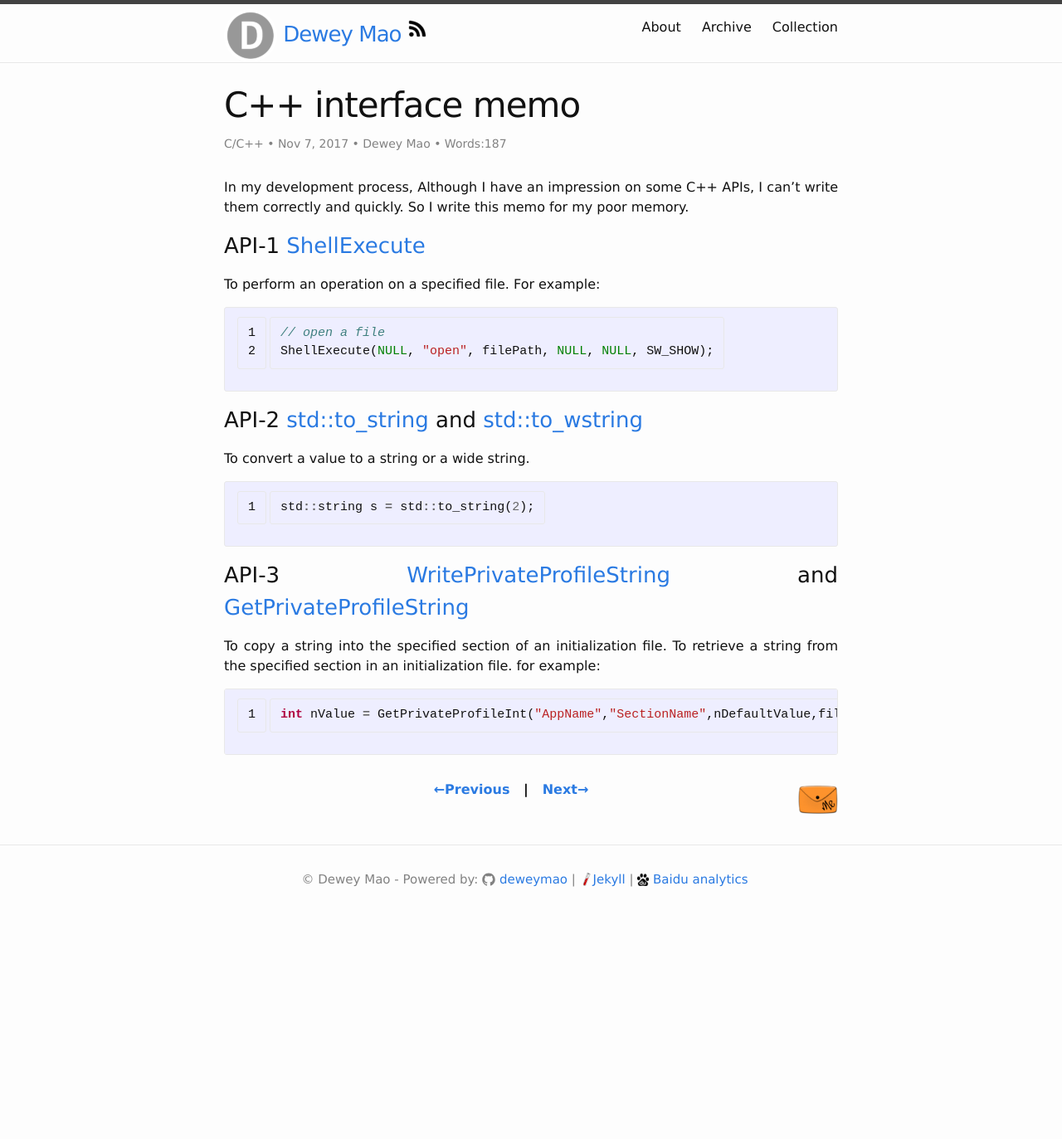
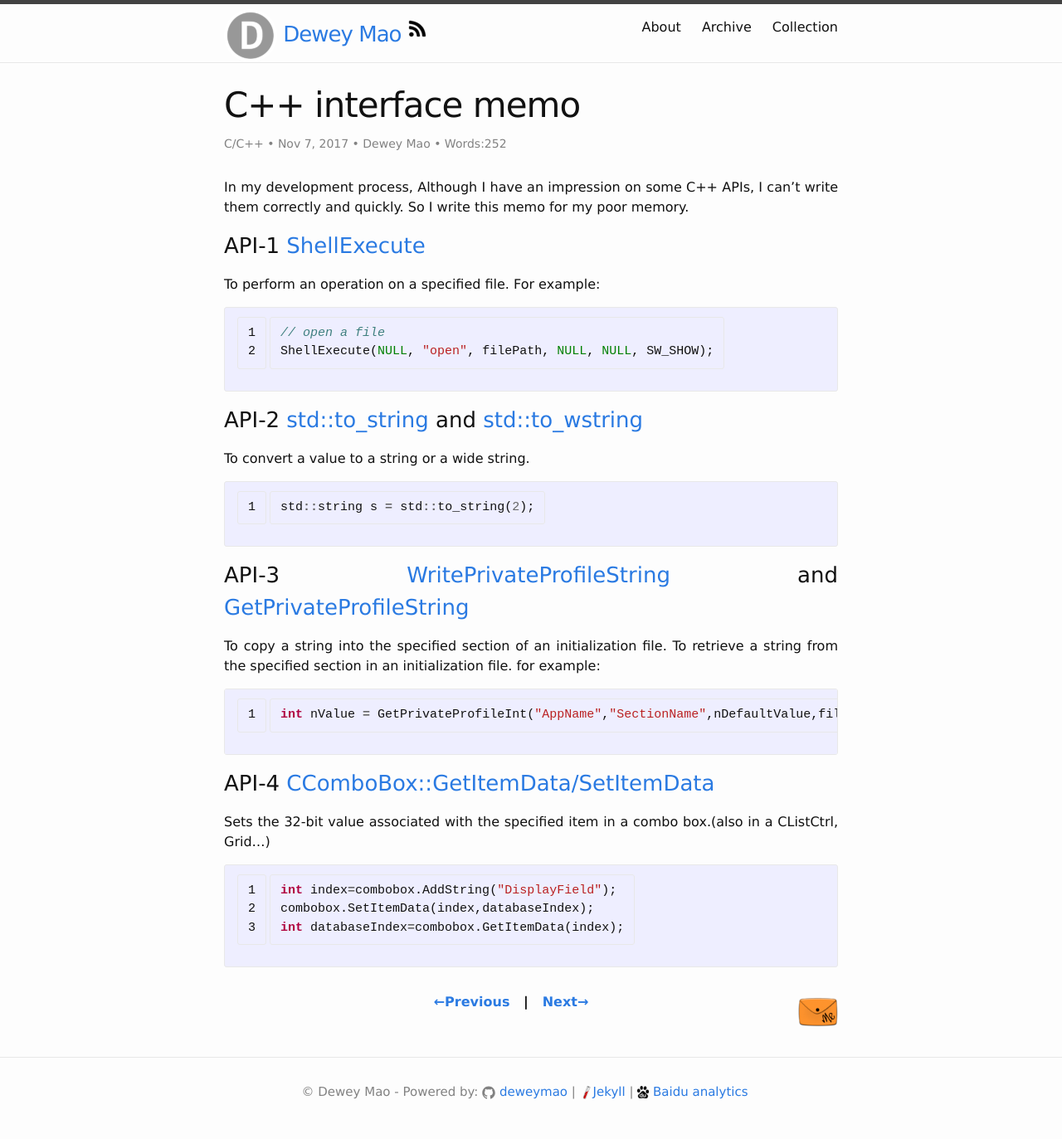
Before and after one commit to deweymao/deweymao.github.io, a Jekyll site: the page built from _posts/2017-11-06-c++_interface_memo.md, in a window 1280 px wide. Shown: the whole page at 83% size. Built offline with Jekyll 4.4.1, drawn with Linux system fonts in a browser that asks for light colours; comment, search, counter and statistics services are not loaded; before the commit the page ends 1116 px from its top, so only the background shows below that.

Commit message:
modify post

```diff
--- a/_posts/2017-11-06-c++_interface_memo.md
+++ b/_posts/2017-11-06-c++_interface_memo.md
@@ -27,3 +27,11 @@ for example:
 {% highlight c++ linenos %}
 int nValue = GetPrivateProfileInt("AppName","SectionName",nDefaultValue,filePath);
 {% endhighlight %}
+
+### API-4 <a href="https://docs.microsoft.com/en-us/cpp/mfc/reference/ccombobox-class#setitemdata" target="_blank">CComboBox::GetItemData/SetItemData</a>
+Sets the 32-bit value associated with the specified item in a combo box.(also in a CListCtrl, Grid...)
+{% highlight c++ linenos %}
+int index=combobox.AddString("DisplayField");
+combobox.SetItemData(index,databaseIndex);
+int databaseIndex=combobox.GetItemData(index);
+{% endhighlight%}
```
